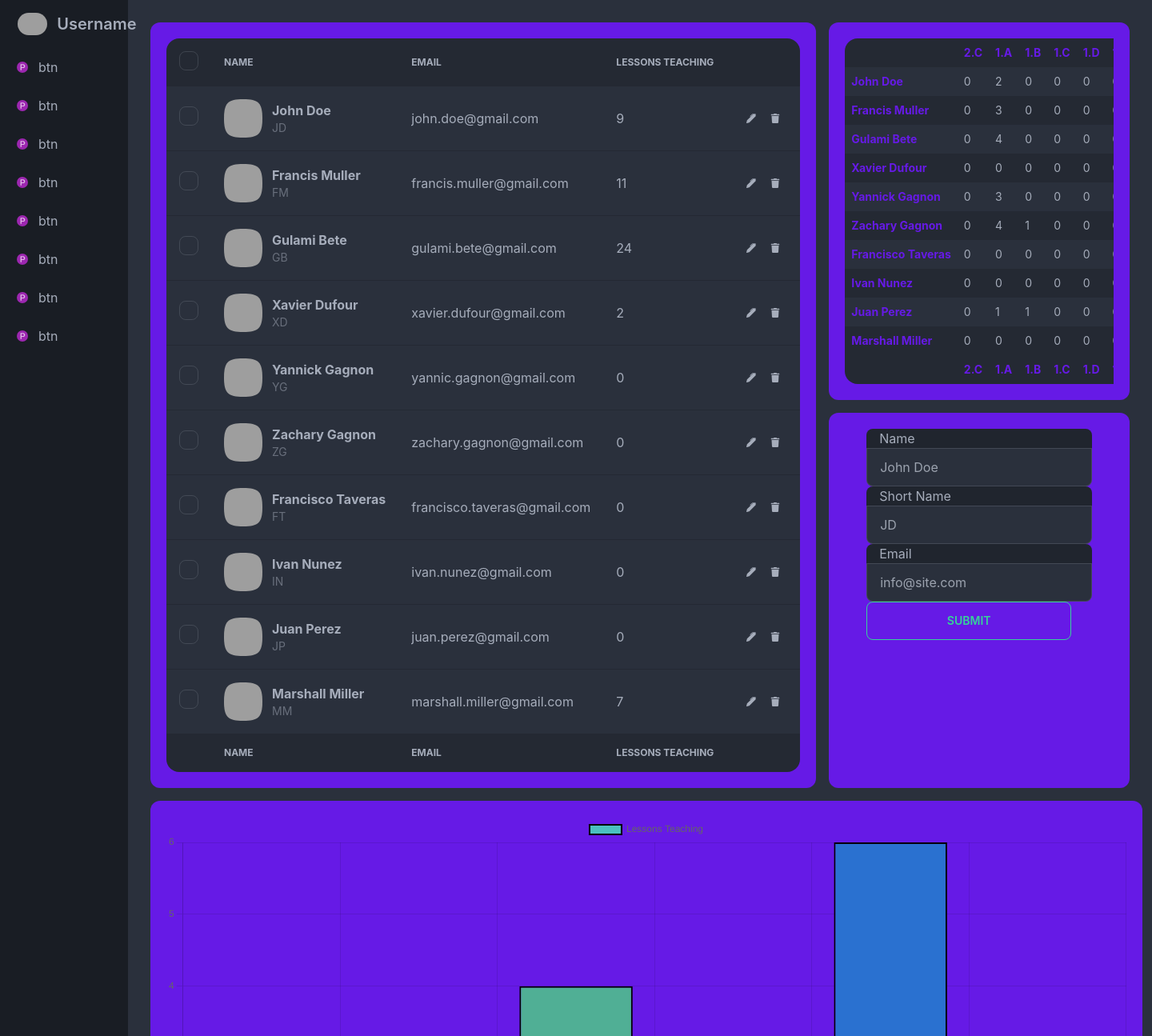
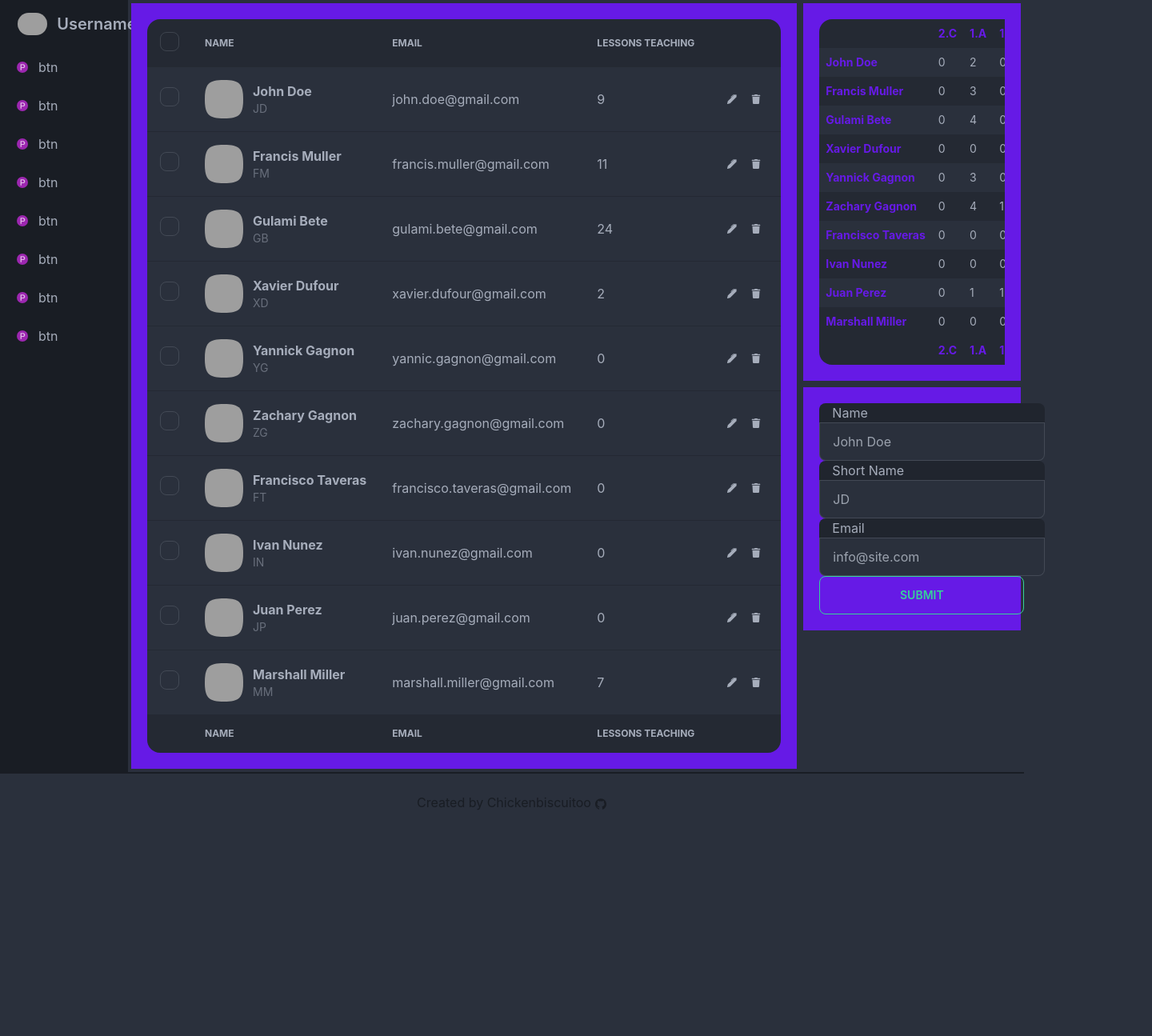
Before and after one commit to Chickenbiscuitoo/timetable-manager, a Next.js app: page /teachers in a window 1280 px wide. Shown: the top 1295 px of the page at 80% size, 1440 px wide, since content can reach past the window. After the commit the page ends 1039 px from the top, so only its background shows below. Built offline with nearby package versions, Linux system fonts and the light colour scheme; grey boxes are pictures that could not be loaded.

Commit message:
teachers page styles

```diff
--- a/pages/teachers.tsx
+++ b/pages/teachers.tsx
@@ -18,22 +18,17 @@ const Stats: NextPage = () => {
 
 			<main className="min-h-screen flex flex-row">
 				<Sidebar />
-				<div className="flex flex-col w-screen p-5">
-					<div className="flex flex-row w-full">
-						<div className="flex bg-primary p-5 m-2 place-content-center rounded-xl flex-1">
-							<TeachersManager />
+				<div className="flex flex-row">
+					<div className="grid bg-primary p-5 m-1 h-fit">
+						<TeachersManager />
+					</div>
+					<div className="grid grid-cols-1 grid-rows-2 h-fit">
+						<div className="grid bg-primary p-5 m-1 h-fit">
+							<TeachersTable />
 						</div>
-						<div className="flex flex-col overflow-x-auto">
-							<div className="flex bg-primary p-5 m-2 place-content-center rounded-xl">
-								<TeachersTable />
-							</div>
-							<div className="flex bg-primary p-5 m-2 place-content-center rounded-xl h-full">
-								<TeacherForm />
-							</div>
+						<div className="grid bg-primary p-5 m-1 h-fit">
+							<TeacherForm />
 						</div>
-					</div>
-					<div className="bg-primary p-5 m-2 rounded-xl w-full">
-						<TeachersBarChart />
 					</div>
 				</div>
 			</main>
```
